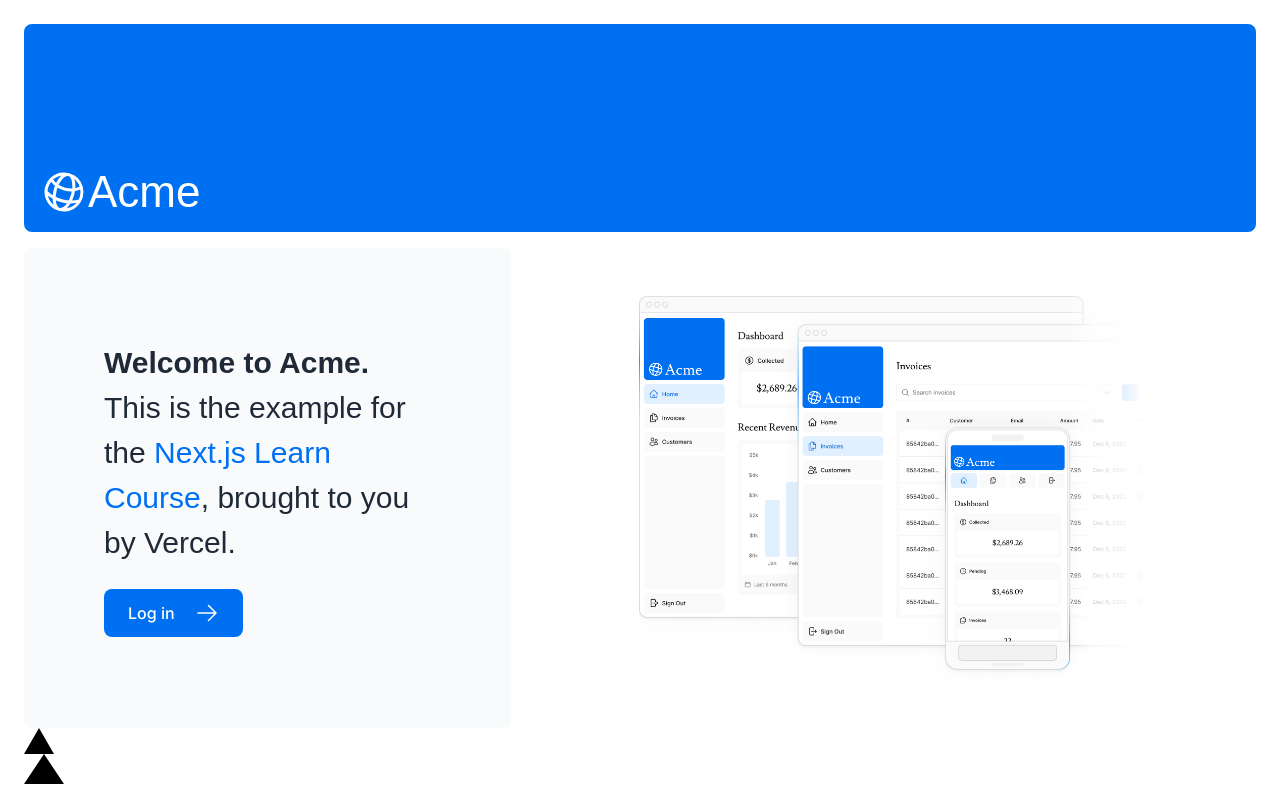
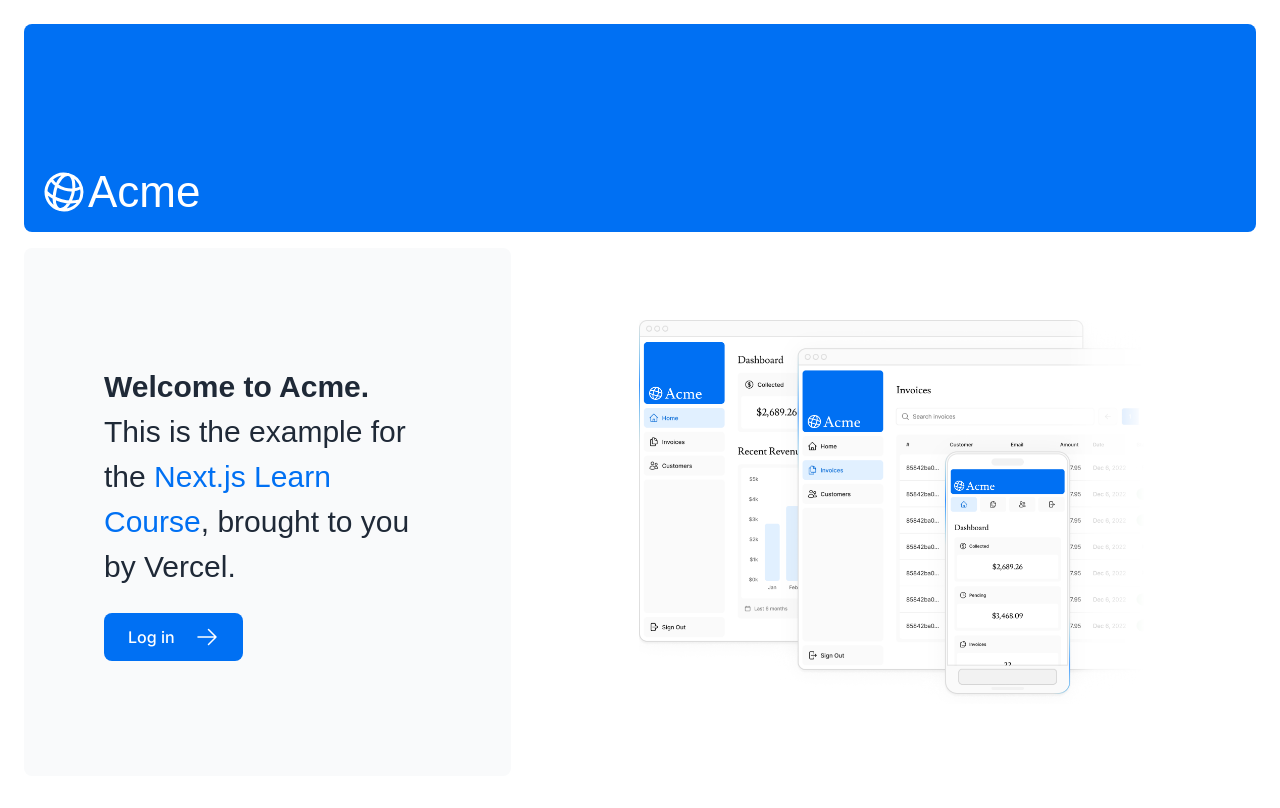
Before and after one commit to BobJackson/nextjs-dashboard, a Next.js app: page / in a window 1280 px wide. Built offline with nearby package versions, Linux system fonts and the light colour scheme; a web font is replaced by a local one.

Commit message:
移除首页装饰形状和无用CSS
从页面组件中删除了装饰性形状和对相关CSS模块的引用。这些更改简化了首页布局，提高了代码的可维护性。

```diff
--- a/app/page.tsx
+++ b/app/page.tsx
@@ -1,7 +1,6 @@
 import AcmeLogo from "@/app/ui/acme-logo";
 import {ArrowRightIcon} from '@heroicons/react/24/outline';
 import Link from 'next/link';
-import styles from '@/app/ui/home.module.css'
 import {lusitana} from "@/app/ui/fonts";
 import Image from 'next/image'
 
@@ -46,10 +45,6 @@ export default function Page() {
                   />
               </div>
           </div>
-          <div
-              className="relative w-0 h-0 border-l-[15px] border-r-[15px] border-b-[26px] border-l-transparent border-r-transparent border-b-black"
-          />
-          <div className={styles.shape}/>
       </main>
   );
 }
--- a/app/ui/home.module.css
+++ /dev/null
@@ -1,7 +0,0 @@
-.shape {
-    height: 0;
-    width: 0;
-    border-bottom: 30px solid black;
-    border-left: 20px solid transparent;
-    border-right: 20px solid transparent;
-}
```
